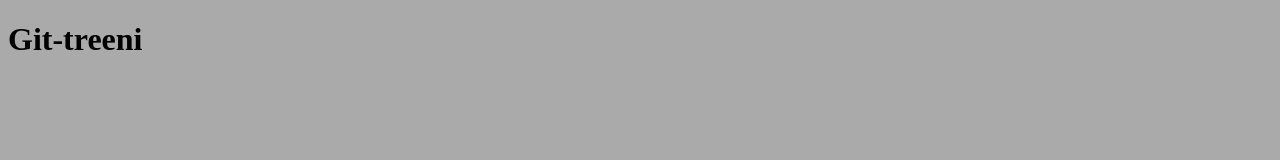
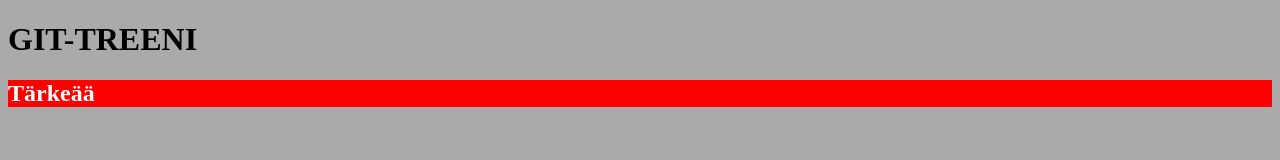
Before and after one commit to Mallunkultanen/oispakaljaa, a plain HTML site: page index.html in a window 1280 px wide. Drawn offline with Linux system fonts and the light colour scheme.

Commit message:
Lisatty tarkeaa-otsikko ja tyylit (EDIT1) plus readme filu

```diff
--- a/index.html
+++ b/index.html
@@ -1,12 +1,13 @@
 <!DOCTYPE html>
 <html lang="en">
-<head>
-    <meta charset="UTF-8">
-    <meta name="viewport" content="width=device-width, initial-scale=1.0">
-    <link rel="stylesheet" href="tyyli.css">
-    <title>GITTREENI</title>
-</head>
-<body>
-<h1>Git-treeni</h1>
-</body>
+  <head>
+    <meta charset="UTF-8" />
+    <title>Git-Treeni</title>
+    <link rel="stylesheet" href="tyyli.css" />
+  </head>
+  <body>
+    <h1>GIT-TREENI</h1>
+
+    <h2>Tärkeää</h2>
+  </body>
 </html>
--- a/tyyli.css
+++ b/tyyli.css
@@ -1,3 +1,8 @@
 body {
     background-color: #aaa;
   }
+
+  h2 {
+    background-color: red;
+    color: white;
+  }
```
Also changed, not shown: 1 other file.
